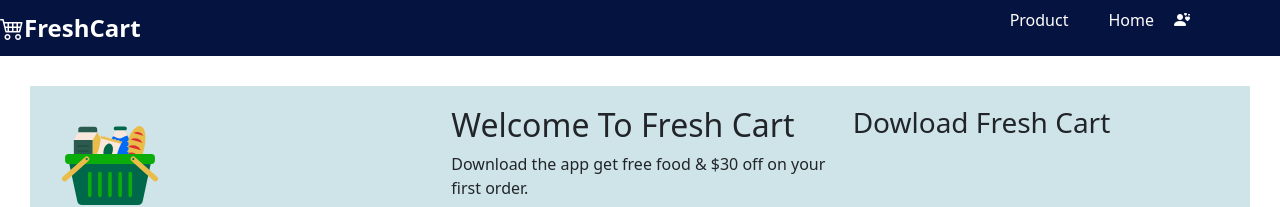
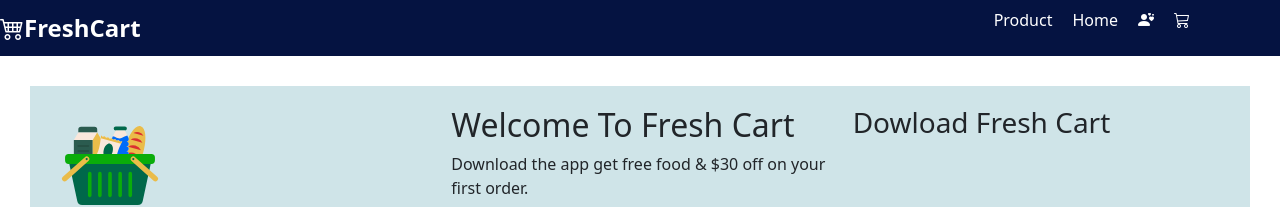
Before and after one commit to mahendran37/Grocery-Shop, a React (Create React App) app: page / in a window 1280 px wide. Shown: the top 207 px of the page. Built offline with nearby package versions, Linux system fonts and the light colour scheme.

Commit message:
Update Header.js

```diff
--- a/src/components/Header.js
+++ b/src/components/Header.js
@@ -16,10 +16,10 @@ const toggleMenu = ()=>{
         &#9776;
       </div>
         <ul className= {`nav-links ${isOpen ? 'open' : ''}`} >
-            <li><Link className='link' to='/Product'>Product</Link></li>
-            <li><Link className='link' to='/Cart'></Link></li>
+           <li><Link className='link' to='/Product'>Product</Link></li>
             <li><Link className='link' to='/Home'>Home</Link></li>
             <li><Link className='link' to='Signup'><i class="bi bi-person-hearts"></i></Link></li>
+            <li><Link className='link' to='/Cart'><i class="bi bi-cart3"></i></Link></li>
         </ul>
     </nav>
     </>
```
